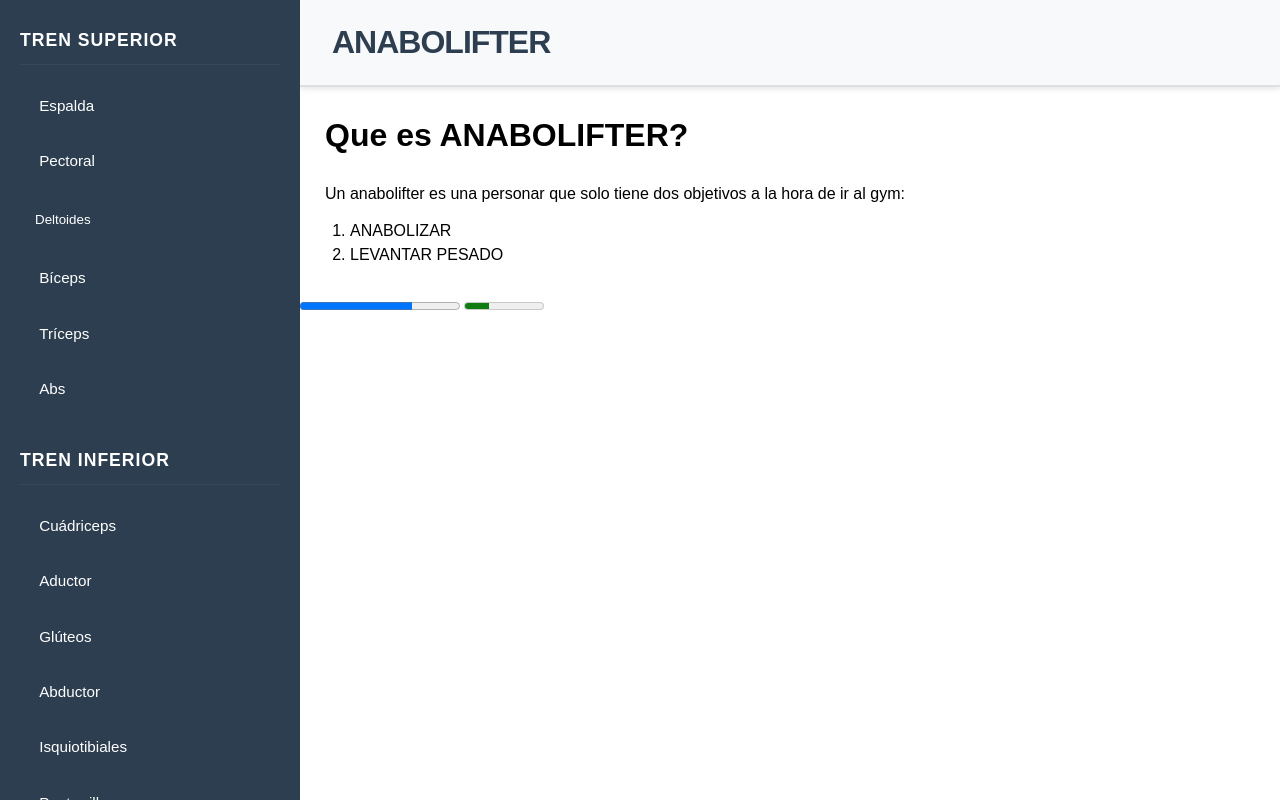
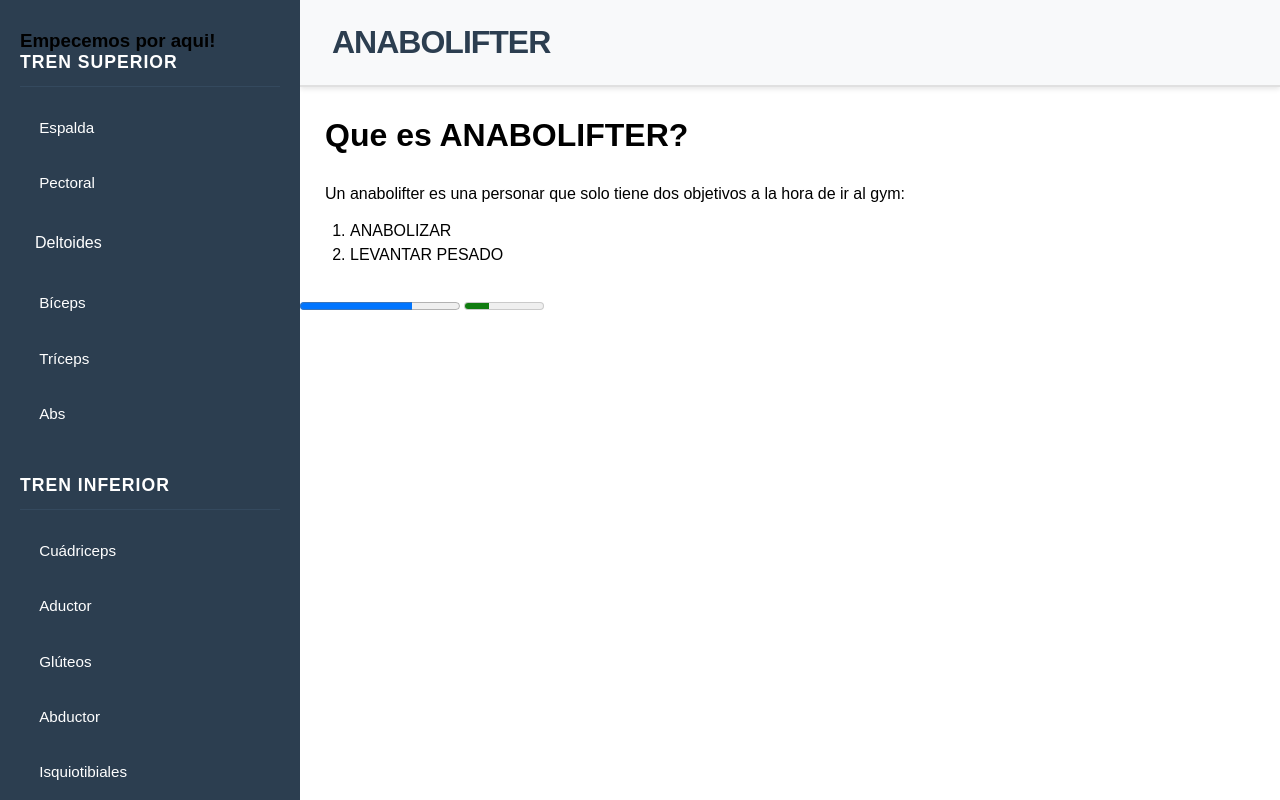
Before and after one commit to EduardoRufinoYepez/PHTML, a plain HTML site: page p2/index.html in a window 1280 px wide. Drawn offline with Linux system fonts and the light colour scheme.

Commit message:
intento de nav superior

```diff
--- a/p2/index.html
+++ b/p2/index.html
@@ -16,6 +16,11 @@
 
     <!-- Sidebar de navegación -->
     <nav class="navigation-sidebar">
+
+      <div class="nav-seccion-superior">
+        <h3>Empecemos por aqui!</h3>
+      </div>
+
        <div class="nav-section upper-section">
         <h3 class="nav-section__title">Tren Superior</h3>
         <div class="nav-section__links">
--- a/p2/style.css
+++ b/p2/style.css
@@ -112,6 +112,7 @@ body {
     padding: 12px 15px;
     background: none;
     border: none;
+    font-size: 1rem;
     color: #ffffff;
     text-align: left;
     cursor: pointer;
```
